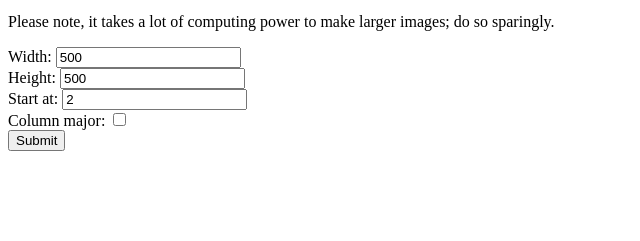
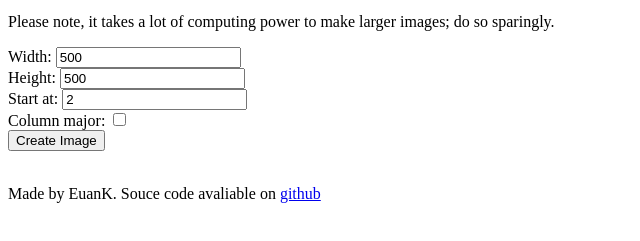
Before and after one commit to euank/PrimePixels, a plain HTML site: page public/index.html in a window 1280 px wide. Shown: the part 101-342 px from the top of the page, without its empty margins (0-640 px from the left). Drawn offline with Linux system fonts and the light colour scheme.

Commit message:
Add link to git

```diff
--- a/public/index.html
+++ b/public/index.html
@@ -20,8 +20,10 @@
 
       <label for="col_major"> Column major: </label>
       <input id="col_major" type="checkbox" name="col_major"></input><br />
-      <input type="submit"></input>
+      <input type="submit" value="Create Image"></input>
     </form>
+  <br />
 
+  <p>Made by EuanK. Souce code avaliable on <a href="https://github.com/euank/PrimePixels">github</a>
   </body>
 </html>
```
